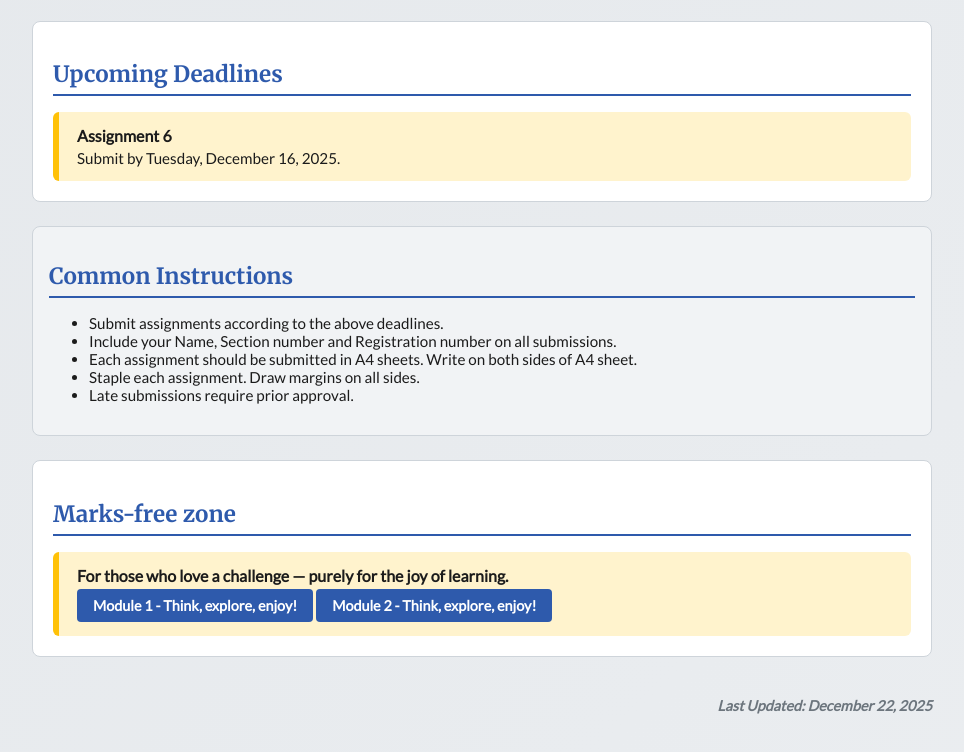
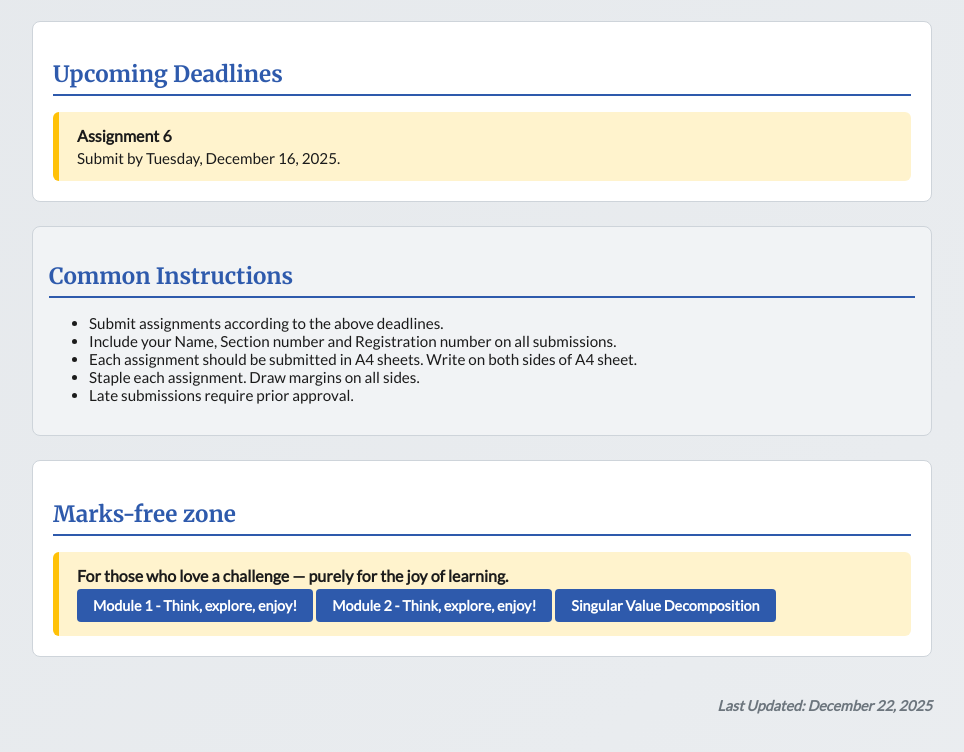
Before and after one commit to dbhanuprakash233/LA, a plain HTML site: page index.html in a window 1280 px wide. Shown: the part 1824-2576 px from the top of the page, without its empty margins (158-1122 px from the left). Drawn offline with Linux system fonts and the light colour scheme.

Commit message:
Update index.html

```diff
--- a/index.html
+++ b/index.html
@@ -400,6 +400,7 @@
           <strong>For those who love a challenge — purely for the joy of learning.</strong>
           <a class="link-button" href="material/M1_Advanced.pdf">Module 1 - Think, explore, enjoy!</a>
           <a class="link-button" href="material/M2_Advanced.pdf">Module 2 - Think, explore, enjoy!</a>
+          <a class="link-button" href="material/SVD.pdf">Singular Value Decomposition</a>
         </div>
       </div>
     </div>
```
